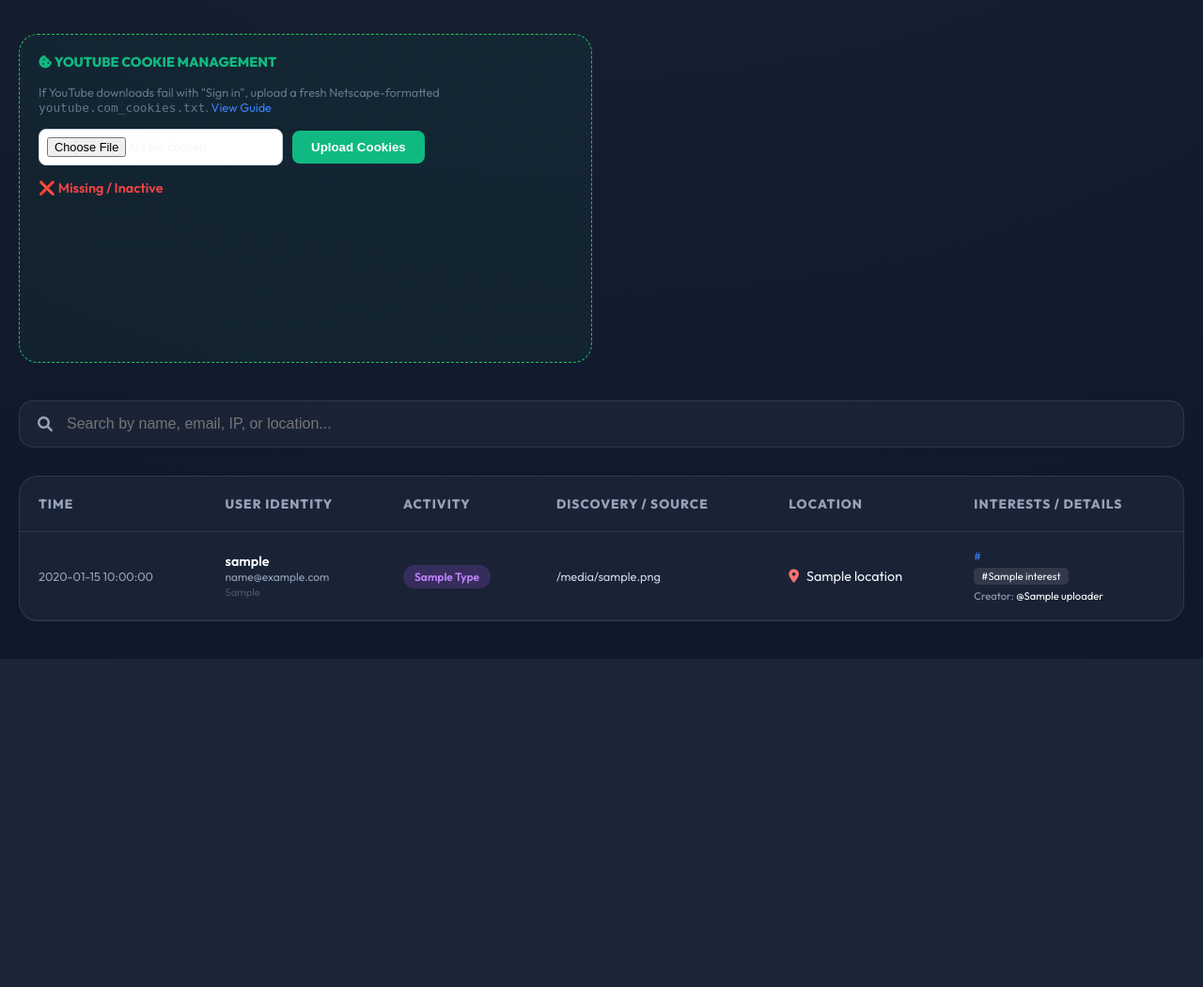
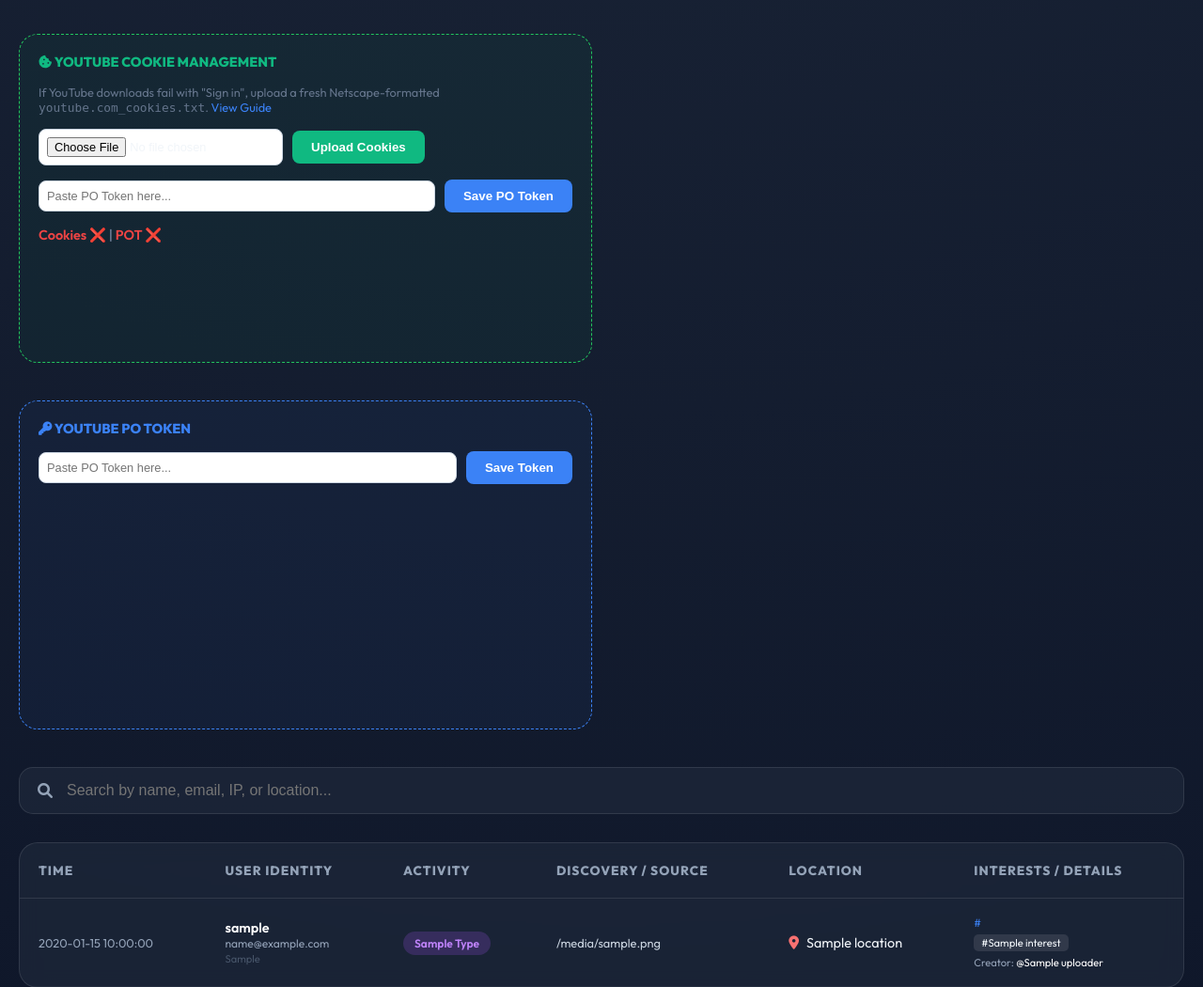
Before and after one commit to Argha-7/insta-downloader-web, a Flask app: template templates/admin_activity.html in a window 1280 px wide. Shown: the part 1061-2111 px from the top of the page at 94% size. Before the commit the page ends 1762 px from the top, so only its background shows below. Run offline with Flask 3, Linux system fonts and the light colour scheme; the template is opened without the code that fills it: most values are stand-ins (such as "Sample title", 1, 10 or a date in 2020); some libraries are stand-ins or nearby versions.

Commit message:
YouTube PO Token: Basic UI and Guide updates

```diff
--- a/templates/admin_activity.html
+++ b/templates/admin_activity.html
@@ -313,7 +313,23 @@
                     <input type="file" id="cookieFile" accept=".txt" style="font-size: 0.8rem; padding: 8px; border: 1px solid #cbd5e1; border-radius: 8px; background: white;">
                     <button class="btn btn-primary" onclick="uploadCookies()" style="background: #10b981; border: none; padding: 10px 20px; border-radius: 8px; color: white; cursor: pointer; font-weight: 600;">Upload Cookies</button>
                 </div>
+                <!-- PO Token Input -->
+                <div style="display: flex; gap: 10px; align-items: center; flex-wrap: wrap; margin-top: 15px;">
+                    <input type="text" id="poToken" placeholder="Paste PO Token here..." style="flex:1; font-size: 0.8rem; padding: 8px; border: 1px solid #cbd5e1; border-radius: 8px; background: white;">
+                    <button class="btn btn-primary" onclick="uploadPOT()" style="background: #3b82f6; border: none; padding: 10px 20px; border-radius: 8px; color: white; cursor: pointer; font-weight: 600;">Save PO Token</button>
+                </div>
                 <div id="cookieStatus" style="margin-top: 15px; font-size: 0.9rem; font-weight: 600; color: #64748b;">Checking status...</div>
+            </div>
+        </div>
+
+        <!-- PO Token Management -->
+        <div class="charts-container" style="margin-top: 20px;">
+            <div class="chart-card" style="border: 1px dashed #3b82f6; background: rgba(59, 130, 246, 0.05); min-height: auto; padding: 20px;">
+                <h4 style="color: #3b82f6; margin-bottom: 15px;"><i class="fas fa-key"></i> YouTube PO Token</h4>
+                <div style="display: flex; gap: 10px; align-items: center; flex-wrap: wrap;">
+                    <input type="text" id="poToken" placeholder="Paste PO Token here..." style="flex:1; font-size: 0.8rem; padding: 8px; border: 1px solid #cbd5e1; border-radius: 8px; background: white;">
+                    <button class="btn btn-primary" onclick="uploadPOT()" style="background: #3b82f6; border: none; padding: 10px 20px; border-radius: 8px; color: white; cursor: pointer; font-weight: 600;">Save Token</button>
+                </div>
             </div>
         </div>
 
@@ -638,12 +654,37 @@
                     headers: { 'X-App-Secret': 'insta_pro_ai_secure_99' }
                 });
                 const data = await res.json();
-                if (data.active) {
-                    status.innerHTML = `✅ <span style="color:#10b981">Active</span> (${(data.size/1024).toFixed(1)} KB) - Last updated: ${data.last_modified}`;
-                } else {
-                    status.innerHTML = `❌ <span style="color:#ef4444">Missing / Inactive</span>`;
-                }
-            } catch (e) { console.error("Cookie check failed"); }
+                let msg = [];
+                if (data.active) msg.push(`<span style="color:#10b981">Cookies ✅</span> (${(data.size/1024).toFixed(1)} KB)`);
+                else msg.push(`<span style="color:#ef4444">Cookies ❌</span>`);
+
+                if (data.pot_active) msg.push(`<span style="color:#10b981">POT ✅</span>`);
+                else msg.push(`<span style="color:#ef4444">POT ❌</span>`);
+
+                status.innerHTML = msg.join(' | ');
+            } catch (e) { status.innerText = "Status check failed"; }
+        }
+
+        async function uploadPOT() {
+            const pot = document.getElementById('poToken').value.trim();
+            if (!pot) return alert("Paste token first!");
+
+            try {
+                const res = await fetch('/api/upload-pot', {
+                    method: 'POST',
+                    headers: {
+                        'Content-Type': 'application/json',
+                        'X-App-Secret': 'insta_pro_ai_secure_99'
+                    },
+                    body: JSON.stringify({ pot })
+                });
+                const data = await res.json();
+                if (data.success) {
+                    alert("PO Token saved!");
+                    checkCookieStatus();
+                    document.getElementById('poToken').value = '';
+                } else alert(data.message);
+            } catch (e) { alert(e.message); }
         }
 
         async function uploadCookies() {
```
Also changed, not shown: DOWNLOAD_MAINTENANCE_GUIDE.md (+8 -0 lines), .github/workflows/yt_download.yml.
